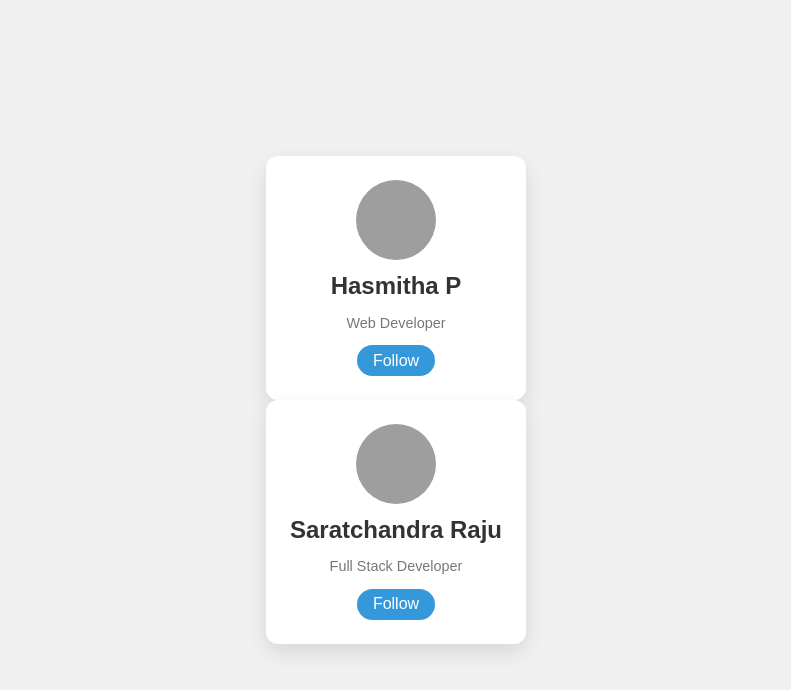
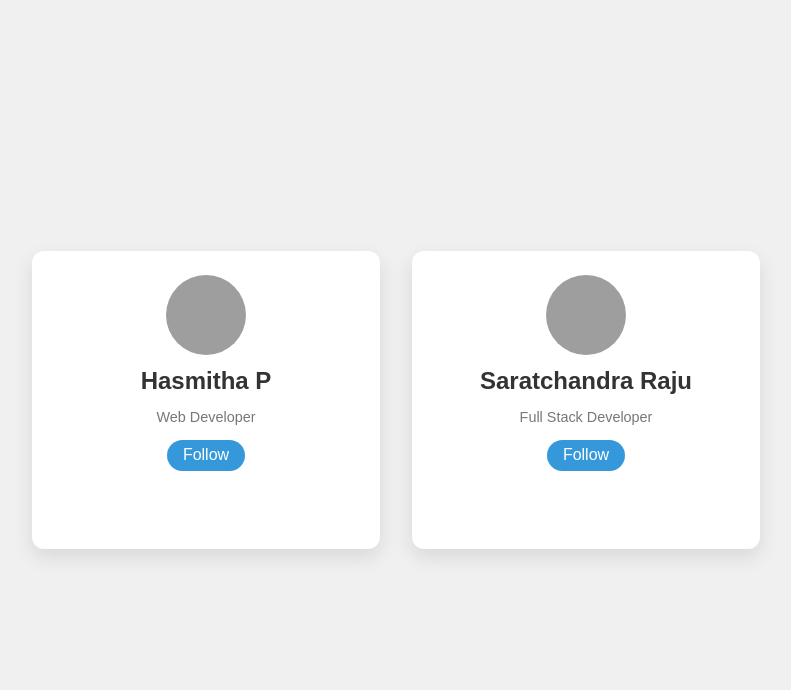
Before and after one commit to SSaratchandraRaju/profile, a plain HTML site: page index.html in a window 1280 px wide. Shown: the whole page, without its empty margins (244-1035 px from the left). Drawn offline with Linux system fonts and the light colour scheme; grey boxes are pictures that could not be loaded.

Commit message:
Added style to the cards

```diff
--- a/styles.css
+++ b/styles.css
@@ -10,10 +10,17 @@ body {
 
 .card {
     background: white;
+    width: 300px;
+    height: 250px;
     padding: 1.5rem;
     border-radius: 12px;
     text-align: center;
     box-shadow: 0 8px 20px rgba(0, 0, 0, 0.1);
+}
+
+.container-card {
+    display: flex;
+    gap: 2rem;
 }
 
 .avatar {
```
